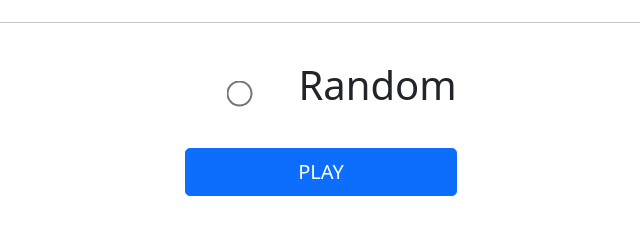
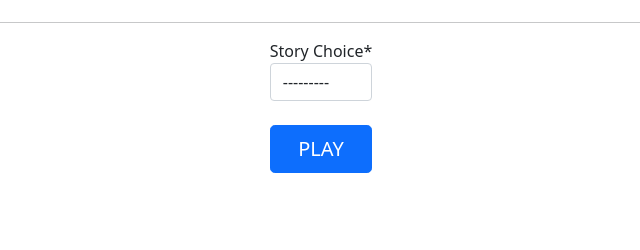
Before and after one commit to DejunJackson/madlibs-showdown, a Django app: page /singleplayer/ in a window 1280 px wide. Shown: the part 140-390 px from the top of the page, without its empty margins (319-959 px from the left). Run offline with Django 3.2, Linux system fonts and the light colour scheme; data that the repository does not hold is empty; some libraries are stand-ins or nearby versions.

Commit message:
add single player game template and reconfigure form for single player to use crispy forms

```diff
--- a/app/main/forms.py
+++ b/app/main/forms.py
@@ -1,6 +1,6 @@
 from django import forms
 from django.contrib.auth.forms import UserCreationForm
-from .models import User
+from .models import User, Story
 
 class RegisterForm(UserCreationForm):
     email = forms.EmailField(label="Email", required=True)
@@ -12,3 +12,7 @@ class RegisterForm(UserCreationForm):
     class Meta:
         model = User
         fields = ["email", "username", "first_name", "last_name", "password1", "password2"]
+
+
+class SingleplayerForm(forms.Form):
+    story_choice = forms.ModelChoiceField(queryset=Story.objects.values_list('title', flat=True).order_by('title'), label = "Story Choice")
--- a/app/main/static/css/styles.css
+++ b/app/main/static/css/styles.css
@@ -2,7 +2,3 @@
     text-decoration: none;
     color: blue;
 }
-
-input[type='radio'] {
-    transform: scale(2);
-}
--- a/app/main/templates/main/singleplayer.html
+++ b/app/main/templates/main/singleplayer.html
@@ -3,30 +3,19 @@
 {%block title%} Madlibs Showdown {%endblock%}
 
 {%if user.is_authenticated%}
+{% load crispy_forms_tags %}
 {%block content%}
 <div class="d-flex justify-content-center">
    <h1>📖Choose A Story📖</h1>
 </div>
 <hr>
 <div class="d-flex justify-content-center">
-   <div class="custom-control custom-checkbox">
-      <form method="POST" class="form-group">
+      <form method="POST" class="form-group" action="/singleplayer/">
          {%csrf_token%}
-         {%for story in stories%}
-         <input class="singleplayerinput my-5 mx-5" type="radio" name="flexRadioDefault" id="customRadio">
-         <label class="form-check-label" for="flexRadioDefault1">
-            <h1>{{ story.title }}</h1>
-         </label><br>
-         {%endfor%}
-         <input class="singleplayerinput my-5 mx-5" type="radio" name="flexRadioDefault" id="customRadio">
-         <label class="form-check-label" for="flexRadioDefault1">
-            <h1>Random</h1>
-         </label>
+         {{ form|crispy }}
          <br>
          <button type="submit" class="btn btn-primary btn-lg col-12">PLAY</button>
       </form>
-   </div>
 </div>
-
 {%endblock%}
 {%endif%}
--- a/app/main/urls.py
+++ b/app/main/urls.py
@@ -7,5 +7,5 @@ urlpatterns = [
     path("", views.index, name="index"),
     path("register/", views.register, name="register"),
     path("leaderboards/", views.leaderboards, name="leaderboards"),
-    path("singleplayer/", views.singleplayer, name="singleplayer"),
+    path("singleplayer/", views.singleplayer_menu, name="singleplayer_menu"),
 ]
--- a/app/main/views.py
+++ b/app/main/views.py
@@ -1,6 +1,6 @@
 from django.shortcuts import render, redirect
-from django.http import HttpResponse
-from .forms import RegisterForm
+from django.http import HttpResponseRedirect
+from .forms import RegisterForm, SingleplayerForm
 from django.urls import reverse
 from .models import User, Story
 # Create your views here.
@@ -31,8 +31,14 @@ def leaderboards(request):
     context = {'players': all_players, 'user': user}
     return render(request, 'main/leaderboards.html', context)
 
-def singleplayer(request):
-    all_stories = Story.objects.order_by('title')
+def singleplayer_menu(request):
+
+    if request.method == "POST":
+        story_choice = request.POST.get('story_choice')
+        story = Story.objects.get(title=story_choice)
+        return render(request, 'main/singleplayer_game.html', {'story': story})
+
+    form = SingleplayerForm()
     user = request.user
-    context = {'stories': all_stories, 'user': user}
+    context = {'form': form, 'user': user}
     return render(request, 'main/singleplayer.html', context)
```
Also changed, not shown: app/main/templates/main/singleplayer_game.html (added, +23 -0 lines).
